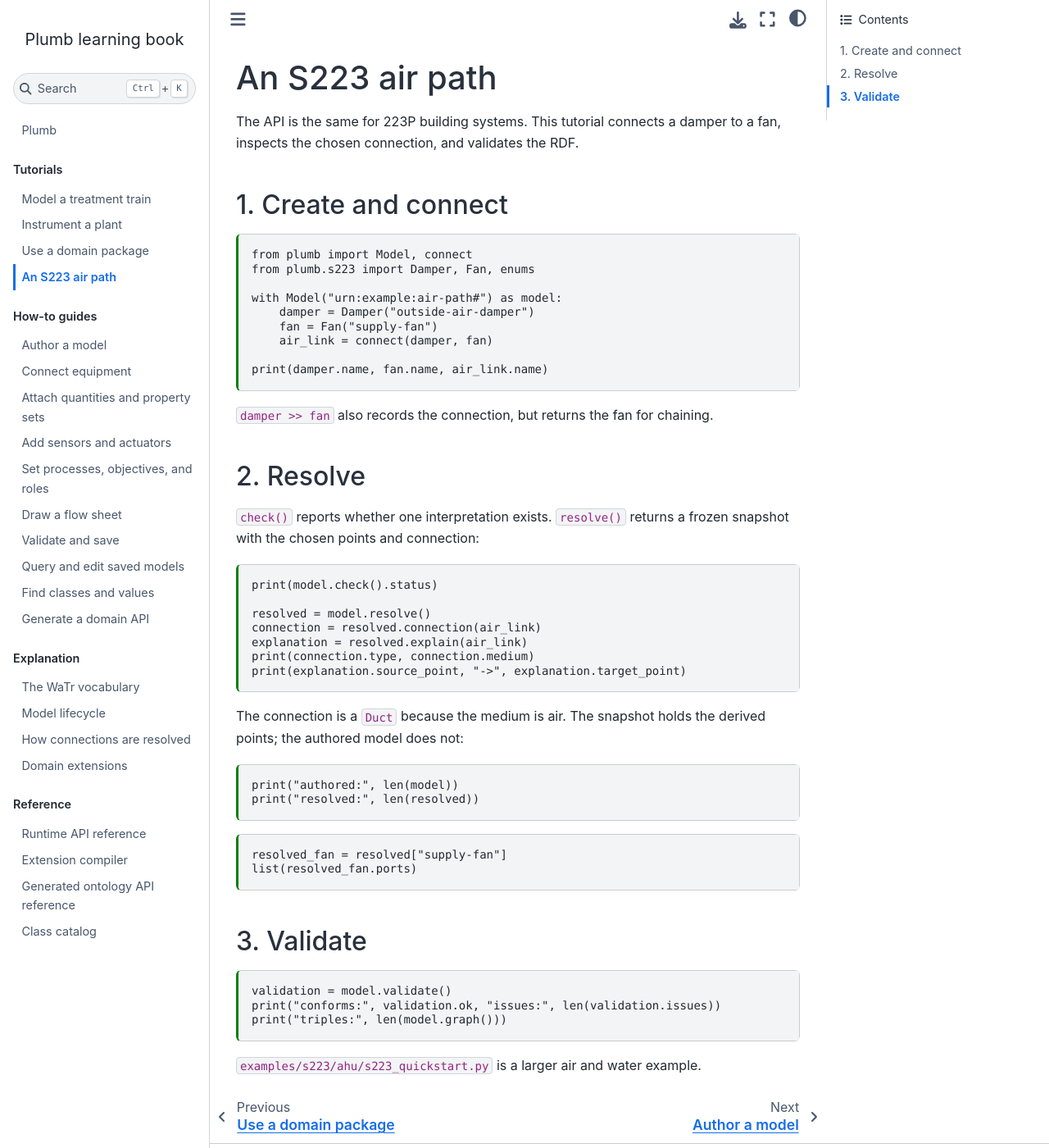
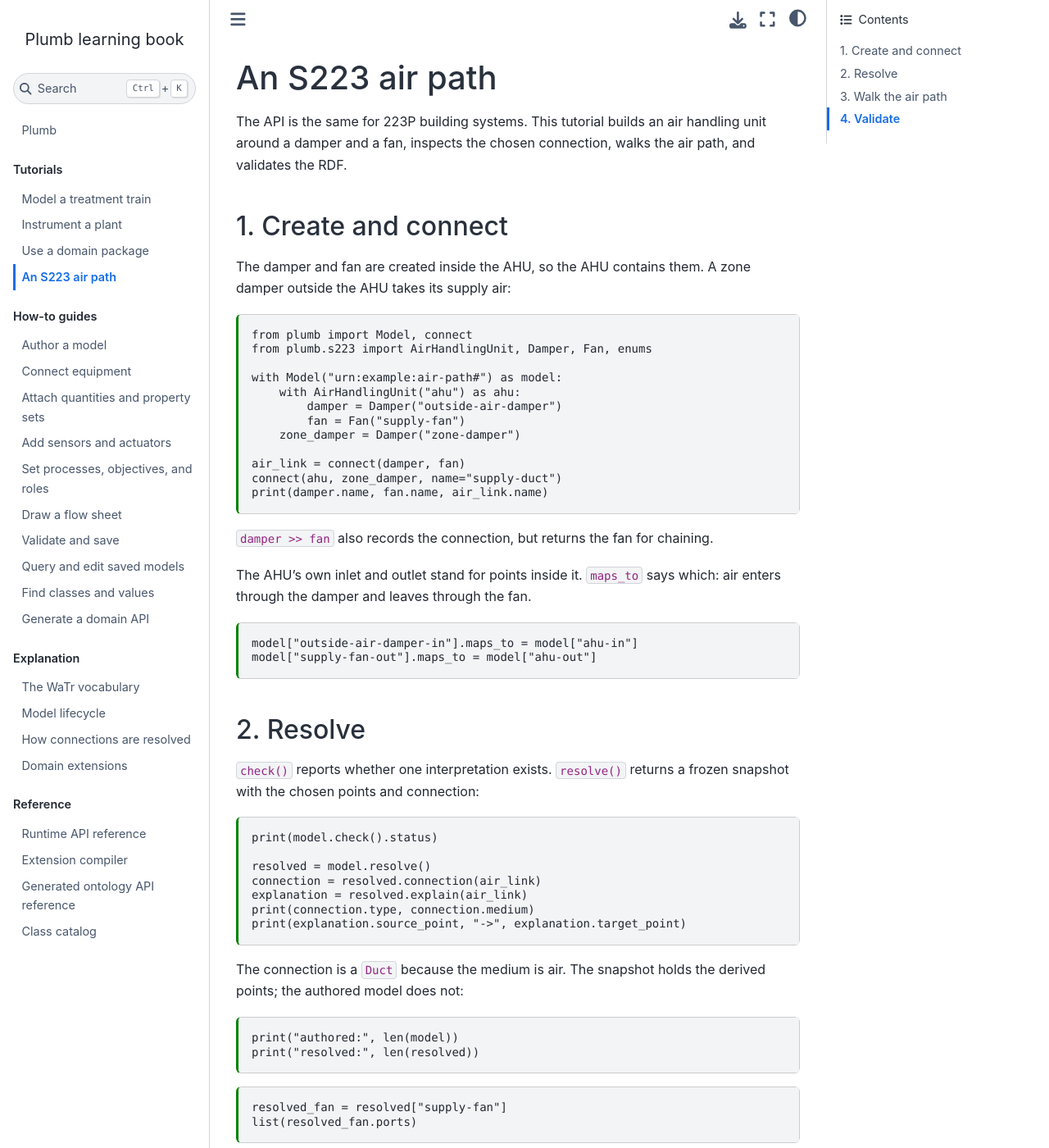
Before and after one commit to gtfierro/objectrdf, a Jupyter Book: the page built from docs/book/tutorials/s223-air-path.md, in a window 1280 px wide and 1400 px high. Shown: the whole window at 82% size. Built offline with Jupyter Book 1.0.4 settings and Sphinx 7.4.7 and the Sphinx Book theme 1.1.4, drawn with Linux system fonts in a browser that asks for light colours; some of the changed text lies outside the part shown.

Commit message:
Walk into an AHU in the S223 air path tutorial
Put the damper and fan inside an AirHandlingUnit, map its ports to theirs
with maps_to, and add a section comparing opaque and descend=True walks
from a downstream zone damper.

````diff
--- a/docs/book/tutorials/s223-air-path.md
+++ b/docs/book/tutorials/s223-air-path.md
@@ -6,25 +6,40 @@
 
 # An S223 air path
 
-The API is the same for 223P building systems. This tutorial connects a
-damper to a fan, inspects the chosen connection, and validates the RDF.
+The API is the same for 223P building systems. This tutorial builds an air
+handling unit around a damper and a fan, inspects the chosen connection,
+walks the air path, and validates the RDF.
 
 ## 1. Create and connect
 
+The damper and fan are created inside the AHU, so the AHU contains them. A
+zone damper outside the AHU takes its supply air:
+
 ```{code-cell} python3
 from plumb import Model, connect
-from plumb.s223 import Damper, Fan, enums
+from plumb.s223 import AirHandlingUnit, Damper, Fan, enums
 
 with Model("urn:example:air-path#") as model:
-    damper = Damper("outside-air-damper")
-    fan = Fan("supply-fan")
-    air_link = connect(damper, fan)
+    with AirHandlingUnit("ahu") as ahu:
+        damper = Damper("outside-air-damper")
+        fan = Fan("supply-fan")
+    zone_damper = Damper("zone-damper")
 
+air_link = connect(damper, fan)
+connect(ahu, zone_damper, name="supply-duct")
 print(damper.name, fan.name, air_link.name)
 ```
 
 `damper >> fan` also records the connection, but returns the fan for
 chaining.
+
+The AHU's own inlet and outlet stand for points inside it. `maps_to` says
+which: air enters through the damper and leaves through the fan.
+
+```{code-cell} python3
+model["outside-air-damper-in"].maps_to = model["ahu-in"]
+model["supply-fan-out"].maps_to = model["ahu-out"]
+```
 
 ## 2. Resolve
 
@@ -54,7 +69,40 @@
 list(resolved_fan.ports)
 ```
 
-## 3. Validate
+## 3. Walk the air path
+
+`find_all_previous()` walks upstream along ducts and points. By default
+equipment is a single node, so the zone damper sees only the AHU:
+
+```{code-cell} python3
+zone = resolved["zone-damper"]
+zone.find_all_previous()
+```
+
+`descend=True` also steps into containers through their `maps_to` points.
+`walk()` shows how far away each object is:
+
+```{code-cell} python3
+for hop in zone.walk("upstream", descend=True):
+    print(hop.depth, hop.entity.name)
+```
+
+The fan is one step in, behind the AHU's outlet. The damper is one step past
+it, through the duct the solver chose. Containment answers the other
+question, what holds the fan:
+
+```{code-cell} python3
+resolved["supply-fan"].find_parent(AirHandlingUnit)
+```
+
+A walk can also start inside a container. It leaves through `maps_to`
+without needing `descend`:
+
+```{code-cell} python3
+resolved["supply-fan"].find_all_next()
+```
+
+## 4. Validate
 
 ```{code-cell} python3
 validation = model.validate()
````
